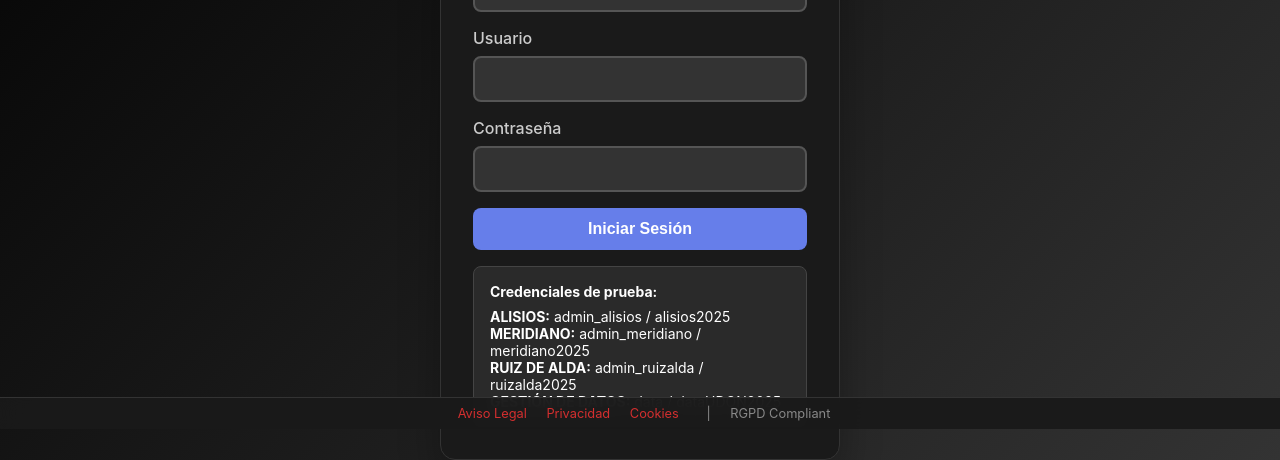
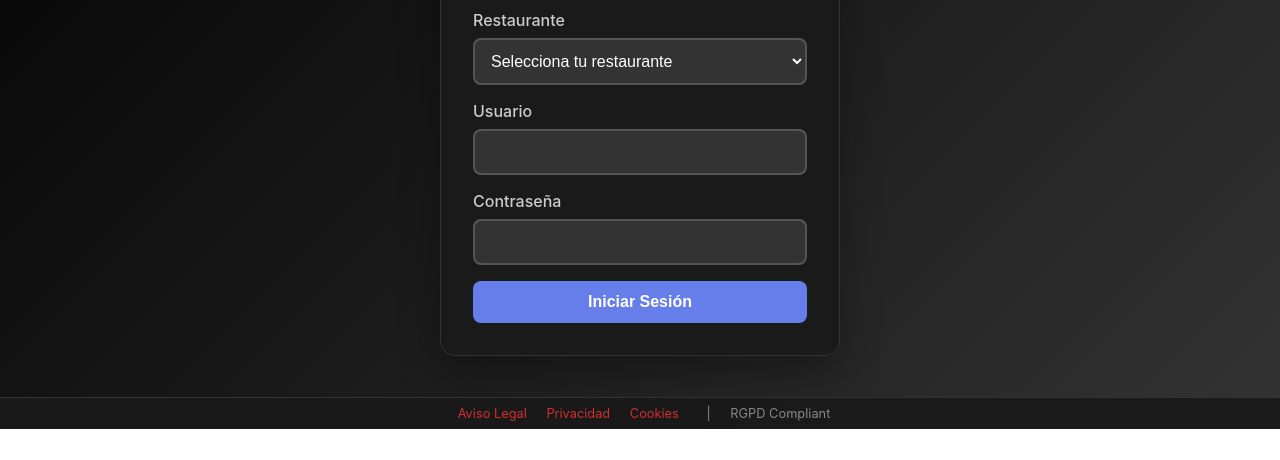
Before and after one commit to rfcreviu/WEB-AUTANA-FINALLY, a website: page public/admin.html in a window 1280 px wide. Shown: the part 371-831 px from the top of the page. After the commit the page ends 800 px from the top, so only its background shows below. Drawn offline with Linux system fonts and the light colour scheme.

Commit message:
admin.html
"Security improvement: Remove visible credentials from admin panel"

```diff
--- a/public/admin.html
+++ b/public/admin.html
@@ -66,15 +66,6 @@
         }
         button:hover { background: #5a6fd8; }
         button:disabled { background: #ccc; cursor: not-allowed; }
-        .credentials {
-            background: #2a2a2a;
-            padding: 1rem;
-            border-radius: 8px;
-            margin-top: 1rem;
-            font-size: 14px;
-            border: 1px solid #444;
-        }
-        .credentials h4 { margin-bottom: 0.5rem; color: white; }
         .alert {
             position: fixed;
             top: 20px;
@@ -608,14 +599,6 @@
 
                 <button type="submit" id="loginBtn">Iniciar Sesión</button>
             </form>
-
-            <div class="credentials">
-                <h4>Credenciales de prueba:</h4>
-                <p><strong>ALISIOS:</strong> admin_alisios / alisios2025</p>
-                <p><strong>MERIDIANO:</strong> admin_meridiano / meridiano2025</p>
-                <p><strong>RUIZ DE ALDA:</strong> admin_ruizalda / ruizalda2025</p>
-                <p><strong>GESTIÓN DE DATOS:</strong> data / dataUDON2025</p>
-            </div>
         </div>
     </div>
 
```
